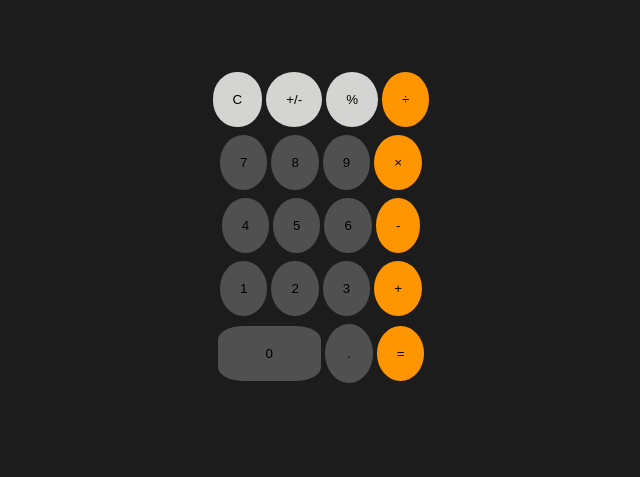
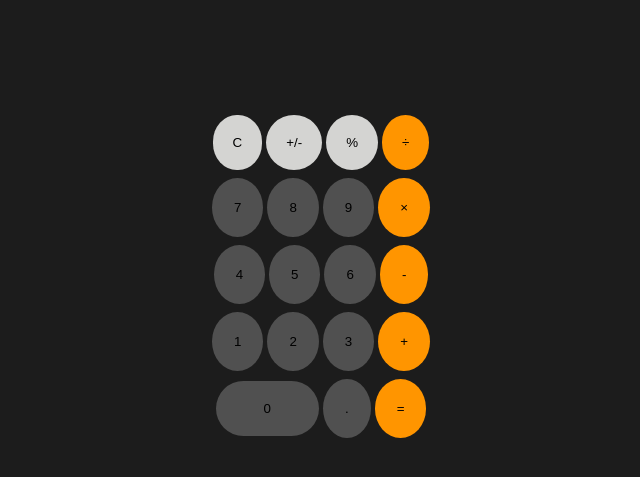
Before and after one commit to Oyisile/Calculator-app, a plain HTML site: page index.html in a window 1280 px wide. Shown: the part 61-538 px from the top of the page, without its empty margins (319-959 px from the left). Drawn offline with Linux system fonts and the light colour scheme.

Commit message:
Changed some CSS and added JS

```diff
--- a/index.html
+++ b/index.html
@@ -8,7 +8,7 @@
 </head>
 <body>
     <h1>Calculator</h1>
-    <form action="">
+    <form action="" id="calculator">
         <input type="text" id="calculation-input">
     </form>
     <div>
@@ -80,5 +80,6 @@
         </button>
         </div>
     </div>
+    <script src="src/index.js"></script>
 </body>
 </html>
--- /dev/null
+++ b/src/index.js
@@ -0,0 +1,7 @@
+
+function callNumber(button) {
+    let sumInput = document.querySelector("#calculation-input");
+    sumInput.innerHTML = button.value;
+}
+let numberSeven = document.querySelector(".seven-button");
+numberSeven.addEventListener("click", callNumber);
--- a/src/style.css
+++ b/src/style.css
@@ -9,6 +9,9 @@ h1 {
     padding: 15px;
     border-width: 0;
     background-color: #1C1C1C;
+    color: white;
+    text-align: right;
+    font-size: 50px;
 }
 .row-1,
 .row-2, .row-3, .row-4{
@@ -41,73 +44,73 @@ h1 {
 .seven-button {
    border-radius: 50%;
     border-width: 0;
-    padding: 20px;
+    padding: 22px;
     background-color: #505050;
 }
 .eight-button {
    border-radius: 50%;
     border-width: 0;
-    padding: 20px;
+    padding: 22px;
     background-color: #505050;
 }
 .nine-button {
    border-radius: 50%;
     border-width: 0;
-    padding: 20px;
+    padding: 22px;
     background-color: #505050;
 }
 .multiply-button {
    border-radius: 50%;
     border-width: 0;
-    padding: 20px;
+    padding: 22px;
     background-color: #FF9500;
 }
 .four-button {
    border-radius: 50%;
     border-width: 0;
-    padding: 20px;
+    padding: 22px;
     background-color: #505050;
 }.five-button {
    border-radius: 50%;
     border-width: 0;
-    padding: 20px;
+    padding: 22px;
     background-color: #505050;
 }.six-button {
    border-radius: 50%;
     border-width: 0;
-    padding: 20px;
+    padding: 22px;
     background-color: #505050;
 }
 .minus-button {
    border-radius: 50%;
     border-width: 0;
-    padding: 20px;
+    padding: 22px;
     background-color: #FF9500;
 }
 .one-button {
    border-radius: 50%;
     border-width: 0;
-    padding: 20px;
+    padding: 22px;
     background-color: #505050;
 }.two-button {
    border-radius: 50%;
     border-width: 0;
-    padding: 20px;
+    padding: 22px;
     background-color: #505050;
 }.three-button {
    border-radius: 50%;
     border-width: 0;
-    padding: 20px;
+    padding: 22px;
     background-color: #505050;
 }
 .plus-button {
    border-radius: 50%;
     border-width: 0;
-    padding: 20px;
+    padding: 22px;
     background-color: #FF9500;
 }
 .zero-button {
-   border-radius: 25%;
+   border-radius: 40px;
     border-width: 0;
     padding: 20px 48px;
     text-align: left;
@@ -120,6 +123,6 @@ h1 {
 }.equal-button {
    border-radius: 50%;
     border-width: 0;
-    padding: 20px;
+    padding: 22px;
     background-color: #FF9500;
 }
```
